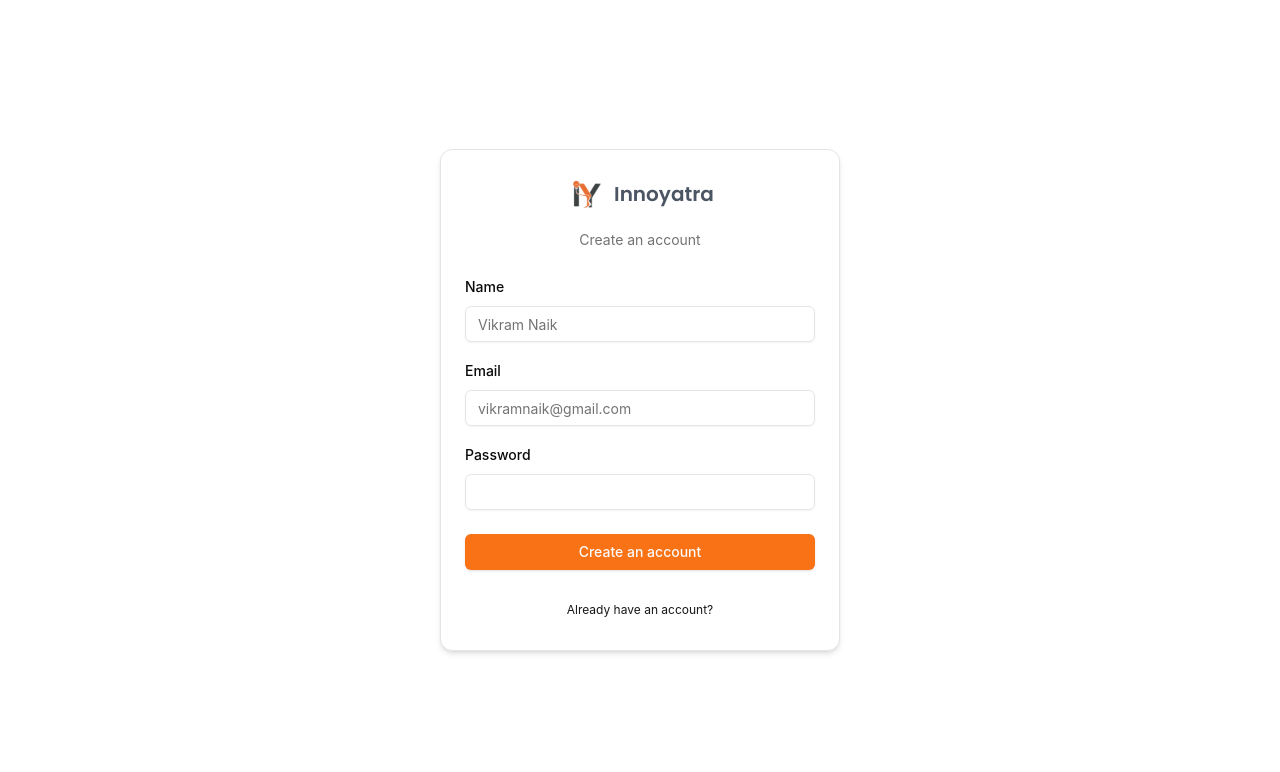
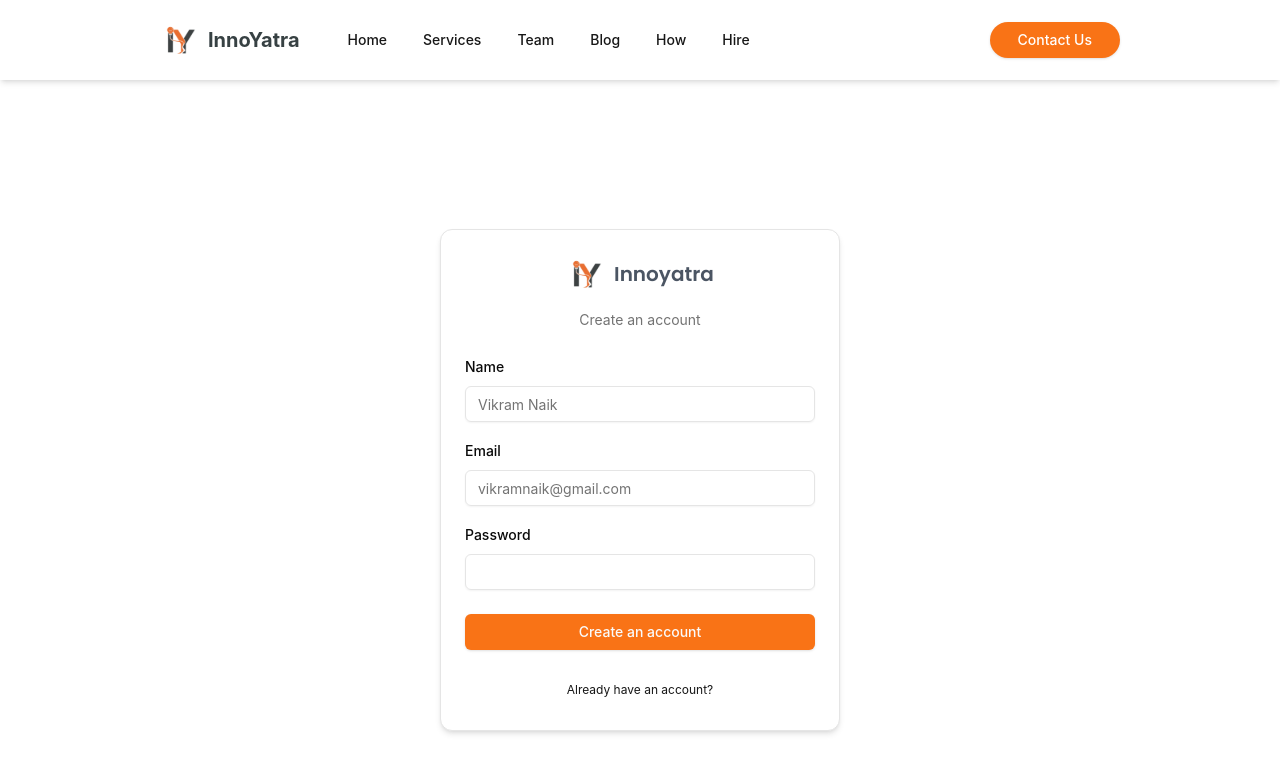
Before and after one commit to Innoyatra/innoyatra, a Next.js app: page /register in a window 1280 px wide. Shown: the top 772 px of the page. Built offline with nearby package versions, Linux system fonts and the light colour scheme.

Commit message:
refactor: optimize and structure navbar and add animations

```diff
--- a/app/layout.tsx
+++ b/app/layout.tsx
@@ -1,5 +1,7 @@
 import type { Metadata } from "next";
 import "./globals.css";
+import { Navbar } from "@/components/navbar";
+import Footer from "@/components/footer";
 
 export const metadata: Metadata = {
   title: "Create Next App",
@@ -16,7 +18,9 @@
       <body
         className={`antialiased`}
       >
+        <Navbar />
         {children}
+        <Footer />
       </body>
     </html>
   );
--- a/components/navbar.tsx
+++ b/components/navbar.tsx
@@ -1,10 +1,72 @@
+"use client"
+
 import Image from 'next/image'
+import { Button } from './ui/button'
+import Link from 'next/link'
+import { motion } from 'framer-motion'
+
+const navContainer = {
+  hidden: { opacity: 0, y: -10 },
+  show: {
+    opacity: 1,
+    y: 0,
+    transition: {
+      duration: 0.4,
+      ease: [0.4, 0, 0.2, 1],
+      staggerChildren: 0.1
+    }
+  }
+}
+
+const navItem = {
+  hidden: { opacity: 0, y: -8 },
+  show: {
+    opacity: 1,
+    y: 0,
+    transition: {
+      duration: 0.5,
+      ease: [0.4, 0, 0.2, 1]
+    }
+  }
+}
+
+const logoVariant = {
+  hidden: { opacity: 0, x: -20 },
+  show: {
+    opacity: 1,
+    x: 0,
+    transition: {
+      duration: 0.6,
+      ease: [0.4, 0, 0.2, 1]
+    }
+  }
+}
+
+const buttonVariant = {
+  hidden: { opacity: 0, scale: 0.95 },
+  show: {
+    opacity: 1,
+    scale: 1,
+    transition: {
+      duration: 0.5,
+      ease: [0.4, 0, 0.2, 1]
+    }
+  }
+}
 
 export function Navbar() {
   return (
-    <header className="bg-white shadow-md font-inter">
-      <nav className="container mx-auto flex items-center justify-between py-5">
-        <div className="flex items-center cursor-pointer">
+    <motion.header
+      initial="hidden"
+      animate="show"
+      variants={navContainer}
+      className="bg-white shadow-md font-inter"
+    >
+      <nav className="px-10 md:px-20 lg:px-40 mx-auto flex items-center py-5">
+        <motion.div
+          variants={logoVariant}
+          className="flex flex-grow-0 items-center cursor-pointer mr-8"
+        >
           <Image
             src="/Logo.svg"
             alt="Innoyatra Logo"
@@ -12,20 +74,39 @@
             height={40}
             className="mr-2"
           />
-          <span className="text-xl font-medium text-[#374143] cursor-pointer">InnoYatra</span>
-        </div>
-        <ul className="flex gap-14">
-          <li className="hover:text-gray-600 font-medium cursor-pointer">Home</li>
-          <li className="hover:text-gray-600 font-medium cursor-pointer">Services</li>
-          <li className="hover:text-gray-600 font-medium cursor-pointer">Team</li>
-          <li className="hover:text-gray-600 font-medium cursor-pointer">Blog</li>
-          <li className="hover:text-gray-600 font-medium cursor-pointer">How it Works</li>
-          <li className="hover:text-gray-600 font-medium cursor-pointer">Hire</li>
+          <span className="text-xl font-bold text-[#374143] cursor-pointer">InnoYatra</span>
+        </motion.div>
+
+        <ul className="lg:flex gap-1 hidden mr-auto">
+          {['home', 'services', 'team', 'blog', 'how-it-Works', 'hire'].map((item, index) => (
+            <motion.li
+              key={item}
+              variants={navItem}
+              whileHover={{ y: -2 }}
+              className="hover:text-gray-600 font-medium cursor-pointer"
+            >
+              <Button variant="link">
+                <Link href={item}>
+                  {item === 'how-it-Works' ? 'How' : item.charAt(0).toUpperCase() + item.slice(1)}
+                </Link>
+              </Button>
+            </motion.li>
+          ))}
         </ul>
-        <button className="rounded-full bg-orange-500 hover:bg-orange-600 text-white px-7 py-2.5 ">
-          Contact Us
-        </button>
+
+        <motion.div
+          variants={buttonVariant}
+          whileHover={{
+            scale: 1.05,
+            transition: { duration: 0.2 }
+          }}
+          whileTap={{ scale: 0.98 }}
+        >
+          <Button className='hidden lg:flex items-center rounded-full bg-orange-500 hover:bg-orange-600 text-white px-7 py-2.5'>
+            Contact Us
+          </Button>
+        </motion.div>
       </nav>
-    </header>
+    </motion.header>
   )
 }
```
